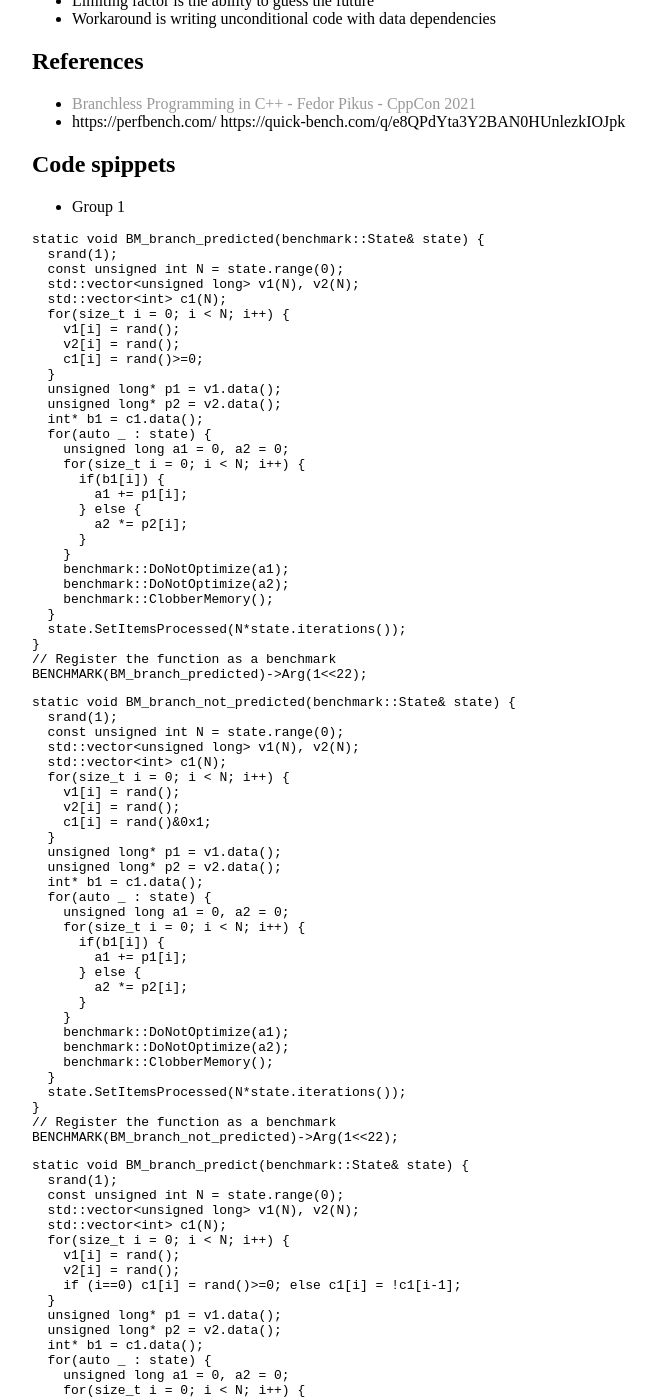
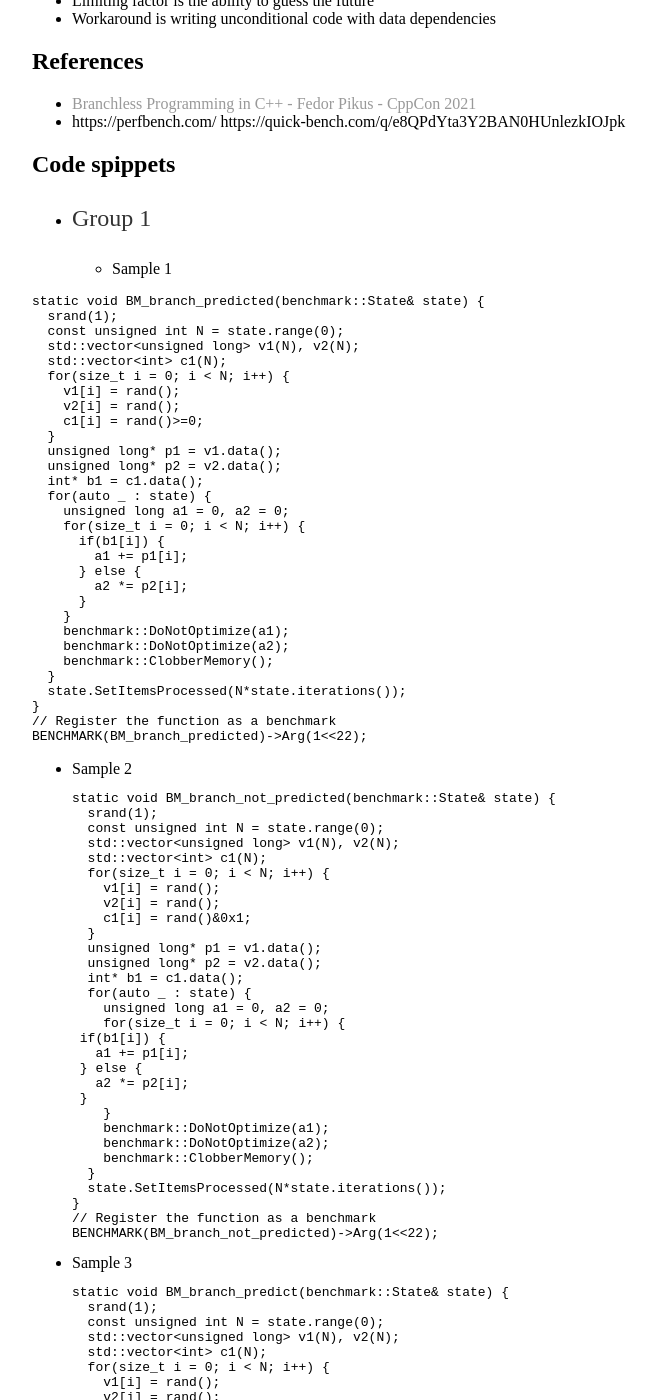
Before and after one commit to vladiant/vladiant.github.io, a Jekyll site: the page built from _posts/2022-03-17-branchless-programming-cpp.md, in a window 1280 px wide and 1400 px high, scrolled down 609 px. Shown: the whole window, without its empty margins (160-817 px from the left). Built offline with Jekyll 4.4.1, drawn with Linux system fonts in a browser that asks for light colours; some of the changed text lies outside the part shown.

Commit message:
Fix post

````diff
--- a/_posts/2022-03-17-branchless-programming-cpp.md
+++ b/_posts/2022-03-17-branchless-programming-cpp.md
@@ -29,6 +29,8 @@
 ## Code spippets
 
 * Group 1
+
+   * Sample 1
 
 ```cpp
 static void BM_branch_predicted(benchmark::State& state) {
@@ -63,6 +65,7 @@
 BENCHMARK(BM_branch_predicted)->Arg(1<<22);
 ```
 
+   * Sample 2
 ```cpp
 static void BM_branch_not_predicted(benchmark::State& state) {
   srand(1);
@@ -96,6 +99,7 @@
 BENCHMARK(BM_branch_not_predicted)->Arg(1<<22);
 ```
 
+   * Sample 3
 ```cpp
 static void BM_branch_predict(benchmark::State& state) {
   srand(1);
@@ -131,6 +135,7 @@
 
 * Group 2
 
+   * Sample 1
 ```cpp
 static void BM_false_branch(benchmark::State& state) {
   srand(1);
@@ -166,6 +171,7 @@
 BENCHMARK(BM_false_branch)->Arg(1<<22);
 ```
 
+   * Sample 2
 ```cpp
 static void BM_false_branch2(benchmark::State& state) {
   srand(1);
@@ -203,6 +209,7 @@
 
 * Group 3
 
+   * Sample 1
 ```cpp
 static void BM_branched(benchmark::State& state) {
   srand(1);
@@ -236,6 +243,7 @@
 BENCHMARK(BM_branched)->Arg(1<<22);
 ```
 
+   * Sample 2
 ```cpp
 static void BM_branchless(benchmark::State& state) {
   srand(1);
````
